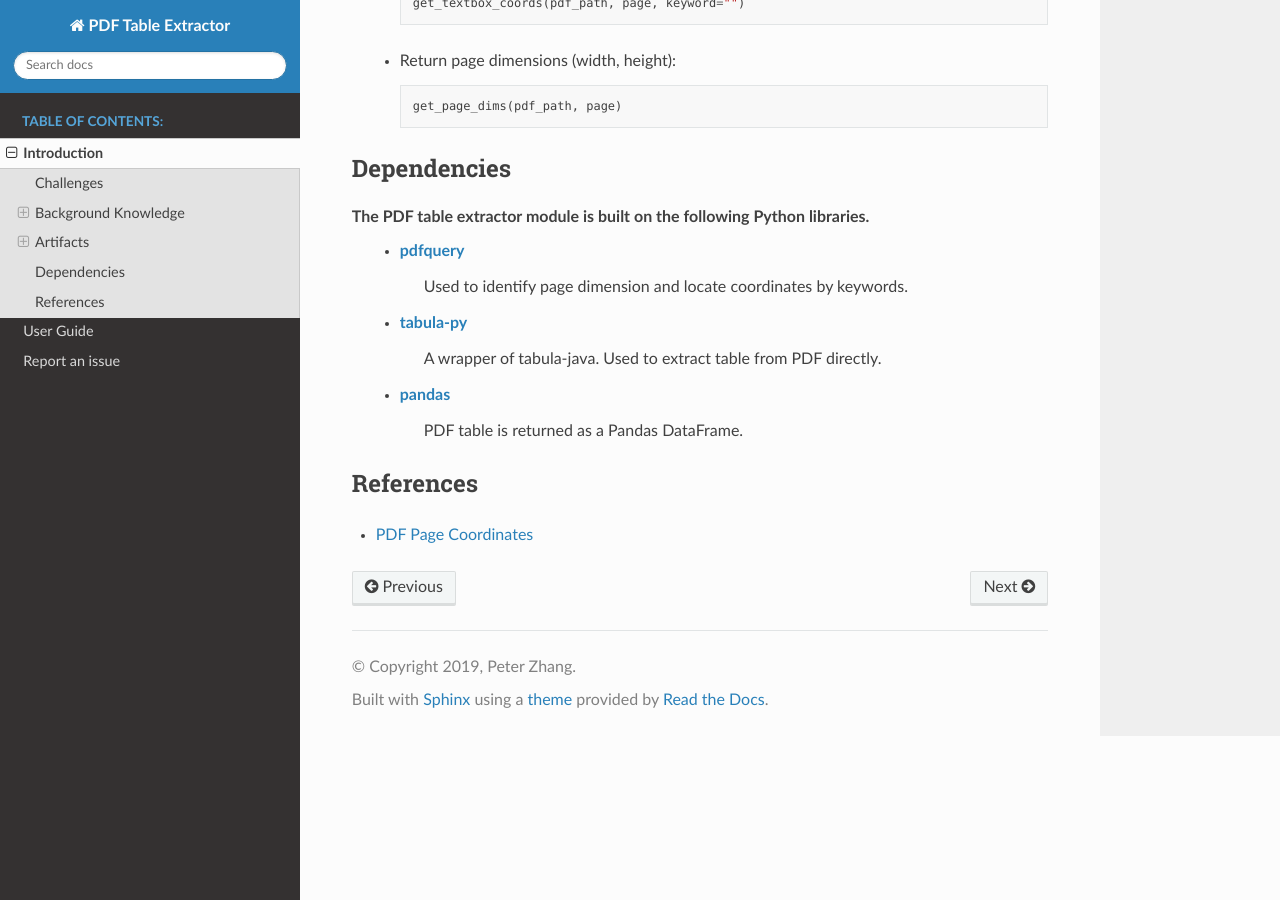
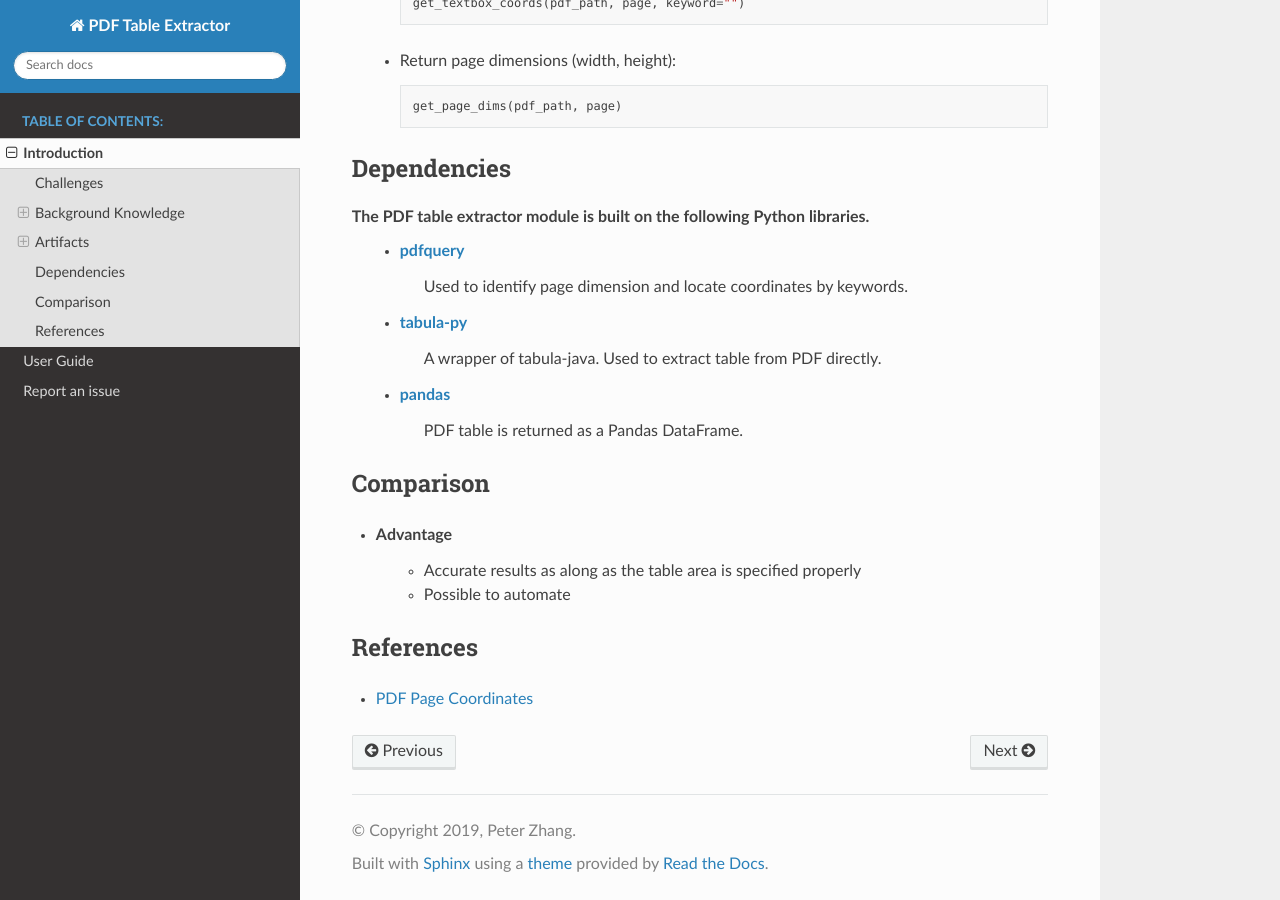
Before and after one commit to peter-sas/techtalk, a Sphinx documentation site: the page built from docs/source/intro.rst, in a window 1280 px wide and 900 px high, scrolled down 2780 px. Built offline with Sphinx 7.4.7 and the Read the Docs theme 2.0.0, drawn with Linux system fonts in a browser that asks for light colours.

Commit message:
added comparison section.

```diff
--- a/docs/source/intro.rst
+++ b/docs/source/intro.rst
@@ -85,6 +85,12 @@ The PDF table extractor module is built on the following Python libraries.
    * `pandas <https://pandas.pydata.org/pandas-docs/stable/>`_
       PDF table is returned as a Pandas DataFrame.
 
+Comparison
+----------
+* Advantage
+   * Accurate results as along as the table area is specified properly
+   * Possible to automate
+
 References
 ----------
 
```
